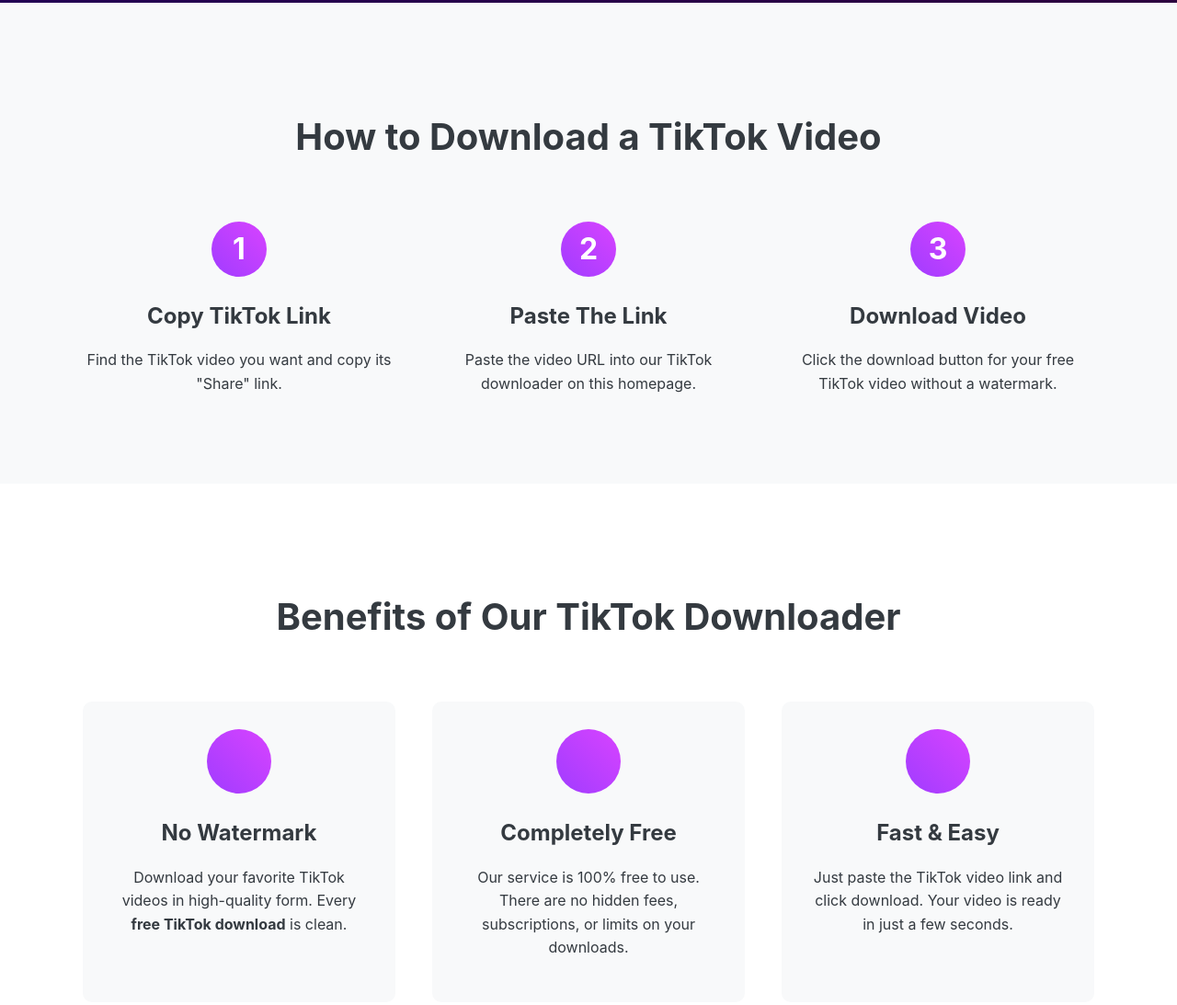
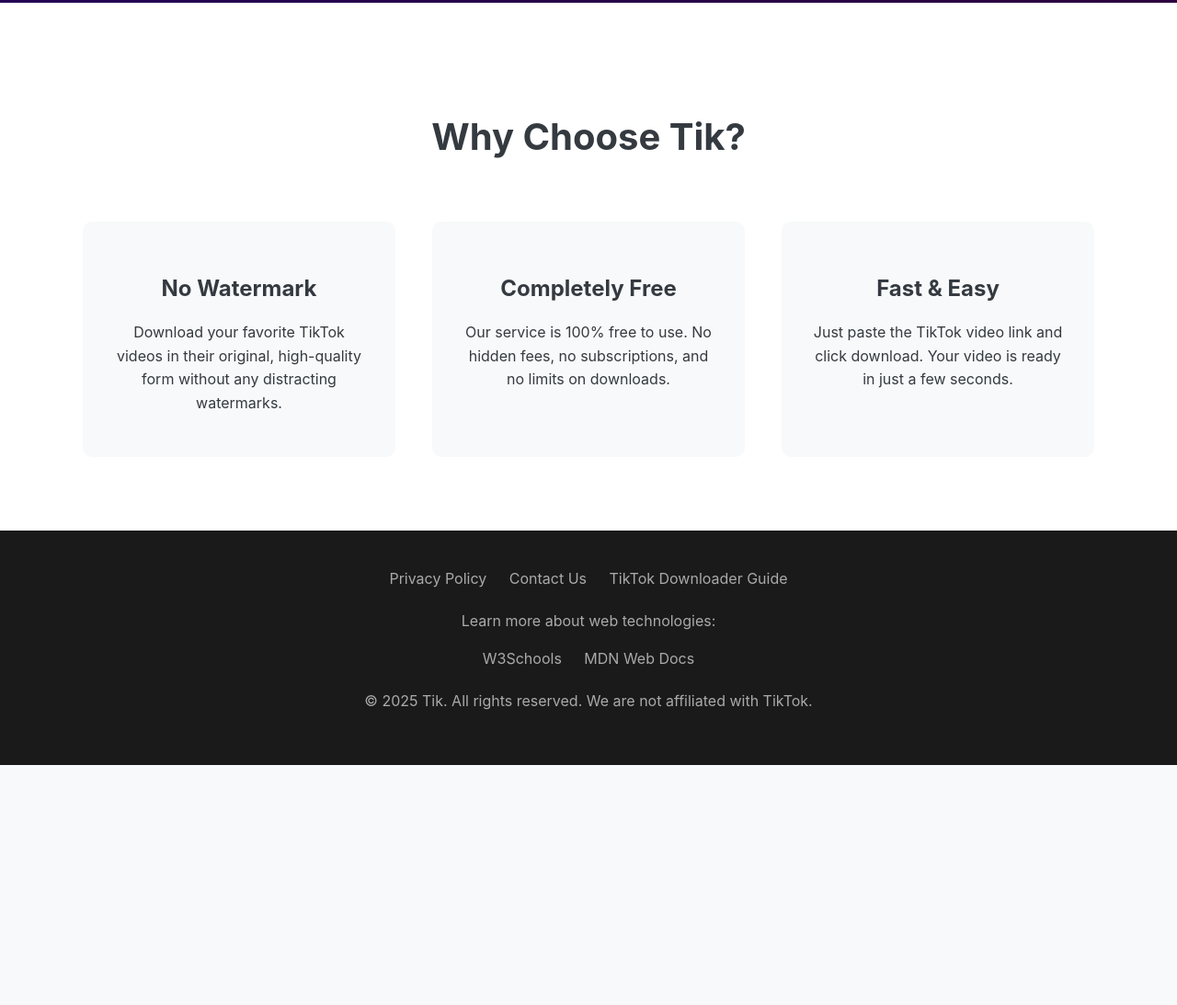
Before and after one commit to redlam10/toltik-downloader, a website: page public/index.html in a window 1280 px wide. Shown: the part 591-1684 px from the top of the page at 92% size. After the commit the page ends 1423 px from the top, so only its background shows below. Drawn offline with Linux system fonts and the light colour scheme.

Commit message:
Update index.html

```diff
--- a/public/index.html
+++ b/public/index.html
@@ -3,22 +3,15 @@
 <head>
     <meta charset="UTF-8">
     <meta name="viewport" content="width=device-width, initial-scale=1.0">
+    <title>Tik - Free TikTok Video Downloader Without Watermark</title>
+    <meta name="description" content="Tik is the best free TikTok video downloader. Download any TikTok video quickly and without a watermark. Just paste the URL and get your MP4 video or MP3 audio in seconds.">
+    <meta name="keywords" content="tiktok video downloader, download tiktok video, tiktok downloader, no watermark, free tiktok downloader">
 
-    <!-- PROBLEM 1: Title is not optimized. -->
-    <!-- FIX: Lead with your main keyword. This is the most important change. -->
-    <title>Free TikTok Download - TikTok Video Downloader Without Watermark</title>
-
-    <!-- PROBLEM 2: Meta Description is not focused enough. -->
-    <!-- FIX: Make it a compelling ad for your service, using your main keywords. -->
-    <meta name="description" content="Use the best free TikTok video downloader to get any TikTok video without a watermark. Our tool lets you download unlimited TikTok videos in MP4 or MP3 format. Fast and easy.">
-
-    <!-- PROBLEM 3: The 'keywords' meta tag is ignored by Google. It does no harm, but also no good. -->
-    <!-- FIX: It has been removed to clean up the code. Focus should be on content. -->
-
-    <meta property="og:title" content="Toltik - Free TikTok Video Downloader">
+    <!-- Open Graph Meta Tags for Social Sharing -->
+    <meta property="og:title" content="Tik - Free TikTok Video Downloader">
     <meta property="og:description" content="The fastest and easiest way to download TikTok videos without watermarks for free.">
     <meta property="og:image" content="/images/logo.png">
-    <meta property="og:url" content="https://www.toltik.com">
+    <meta property="og:url" content="http://localhost:3000">
     <meta property="og:type" content="website">
 
     <link rel="stylesheet" href="/css/style.css">
@@ -29,14 +22,8 @@
     <header class="navbar">
         <div class="container">
             <a href="/" class="logo">
-              <picture>
-                <source srcset="/images/logo.webp" type="image/webp">
-                <!-- Minor FIX: Make the alt text more descriptive for search engines. -->
-                <img src="/images/logo.png" alt="Toltik Free TikTok Downloader" width="150" height="50">
-              </picture>
-            </a>
-
-            <!-- NO CHANGES to your navigation links -->
+    <img src="/images/logo.png" alt="Tik Logo - Download Symbol">
+</a>
             <nav>
                 <ul>
                     <li><a href="/">Home</a></li>
@@ -44,7 +31,6 @@
                     <li><a href="/faq.html">FAQ</a></li>
                     <li><a href="/blog.html">Blog</a></li>
                     <li><a href="/contact.html">Contact</a></li>
-                    <li><a href="/terms.html">Terms of Service</a></li>
                 </ul>
             </nav>
         </div>
@@ -53,12 +39,10 @@
     <main>
         <section class="hero">
             <div class="container">
-                <!-- PROBLEM 4: Your H1 heading is good, but can be more direct. -->
-                <!-- FIX: Make the H1 the exact keyword you want to rank for. -->
-                <h1>Free TikTok Download</h1>
-                <p class="subtitle">Paste a TikTok link to download any video quickly, for free, and without a watermark.</p>
+                <h1>The Ultimate TikTok Video Downloader</h1>
+                <p class="subtitle">Download any TikTok video without a watermark, for free. Fast, simple, and reliable.</p>
                 <form id="download-form">
-                    <input type="text" id="tiktok-url" placeholder="Paste your TikTok video URL here..." required>
+                    <input type="text" id="tiktok-url" placeholder="Paste TikTok video URL here..." required>
                     <button type="submit">Download</button>
                 </form>
                 <div id="loader" class="loader" style="display: none;"></div>
@@ -67,28 +51,14 @@
         </section>
 
         <section id="result-section" class="result-section" style="display: none;">
-            <!-- This section is functional, no changes needed -->
-        </section>
-
-        <section class="how-it-works-section">
             <div class="container">
-                <!-- FIX: Optimize H2 to support the main keyword with a related phrase. -->
-                <h2>How to Download a TikTok Video</h2>
-                <div class="steps-grid">
-                    <div class="step">
-                        <div class="step-number">1</div>
-                        <h3>Copy TikTok Link</h3>
-                        <p>Find the TikTok video you want and copy its "Share" link.</p>
-                    </div>
-                    <div class="step">
-                        <div class="step-number">2</div>
-                        <h3>Paste The Link</h3>
-                        <p>Paste the video URL into our TikTok downloader on this homepage.</p>
-                    </div>
-                    <div class="step">
-                        <div class="step-number">3</div>
-                        <h3>Download Video</h3>
-                        <p>Click the download button for your free TikTok video without a watermark.</p>
+                <h2>Your Download is Ready!</h2>
+                <div class="result-preview">
+                    <img id="video-thumbnail" src="" alt="Video Thumbnail">
+                    <div class="result-info">
+                        <p id="video-title">Video Title Here</p>
+                        <a id="download-video" class="download-button" href="#" download>Download Video (MP4)</a>
+                        <a id="download-audio" class="download-button audio" href="#" download>Download Audio (MP3)</a>
                     </div>
                 </div>
             </div>
@@ -96,57 +66,38 @@
 
         <section class="features-section">
             <div class="container">
-                <!-- FIX: Change the H2 from a brand question ("Why Choose Toltik?") to a keyword-focused benefit. -->
-                <h2>Benefits of Our TikTok Downloader</h2>
+                <h2>Why Choose Tik?</h2>
                 <div class="features-grid">
                     <div class="feature-item">
-                        <div class="icon-container">
-                           <!-- SVG code -->
-                        </div>
                         <h3>No Watermark</h3>
-                        <!-- FIX: Weave in a keyword naturally in the text. -->
-                        <p>Download your favorite TikTok videos in high-quality form. Every <strong>free TikTok download</strong> is clean.</p>
+                        <p>Download your favorite TikTok videos in their original, high-quality form without any distracting watermarks.</p>
                     </div>
                     <div class="feature-item">
-                        <div class="icon-container">
-                             <!-- SVG code -->
-                        </div>
                         <h3>Completely Free</h3>
-                        <p>Our service is 100% free to use. There are no hidden fees, subscriptions, or limits on your downloads.</p>
+                        <p>Our service is 100% free to use. No hidden fees, no subscriptions, and no limits on downloads.</p>
                     </div>
                     <div class="feature-item">
-                         <div class="icon-container">
-                           <!-- SVG code -->
-                        </div>
                         <h3>Fast & Easy</h3>
                         <p>Just paste the TikTok video link and click download. Your video is ready in just a few seconds.</p>
                     </div>
                 </div>
             </div>
         </section>
-
-        <section class="disclaimer-section">
-            <!-- No changes needed here -->
-        </section>
-
     </main>
 
     <footer class="footer">
         <div class="container">
-            <div class="footer-seo-text" style="padding: 0 20px 30px 20px; color: #ccc;">
-                <!-- FIX: Make the footer text more direct and keyword-focused. -->
-                <p>Use this free TikTok video downloader tool to save TikToks without watermark in MP4 or MP3 format. Safe, fast, and easy to use for all your TikTok download needs.</p>
+            <div class="footer-links">
+                <a href="/privacy.html">Privacy Policy</a>
+                <a href="/contact.html">Contact Us</a>
+                <a href="/seo-content.html">TikTok Downloader Guide</a>
             </div>
-
-           <!-- NO CHANGES to your footer links -->
-           <div class="footer-links" style="display:flex; flex-wrap:wrap; gap:20px; justify-content:center; margin:20px 0;">
-                <a href="/privacy.html" style="font-size:16px; padding:10px 15px; display:inline-block;">Privacy Policy</a>
-                <a href="/contact.html" style="font-size:16px; padding:10px 15px; display:inline-block;">Contact Us</a>
-                <a href="/seo-content.html" style="font-size:16px; padding:10px 15px; display:inline-block;">TikTok Downloader Guide</a>
-                <a href="/terms.html" style="font-size:16px; padding:10px 15px; display:inline-block;">Terms of Service</a>
+            <div class="footer-external-links">
+                <p>Learn more about web technologies:</p>
+                <a href="https://www.w3schools.com" target="_blank" rel="noopener noreferrer">W3Schools</a>
+                <a href="https://developer.mozilla.org" target="_blank" rel="noopener noreferrer">MDN Web Docs</a>
             </div>
-
-            <p>&copy; 2025 Toltik. All rights reserved. We are not affiliated with TikTok.</p>
+            <p>&copy; 2025 Tik. All rights reserved. We are not affiliated with TikTok.</p>
         </div>
     </footer>
 
```
